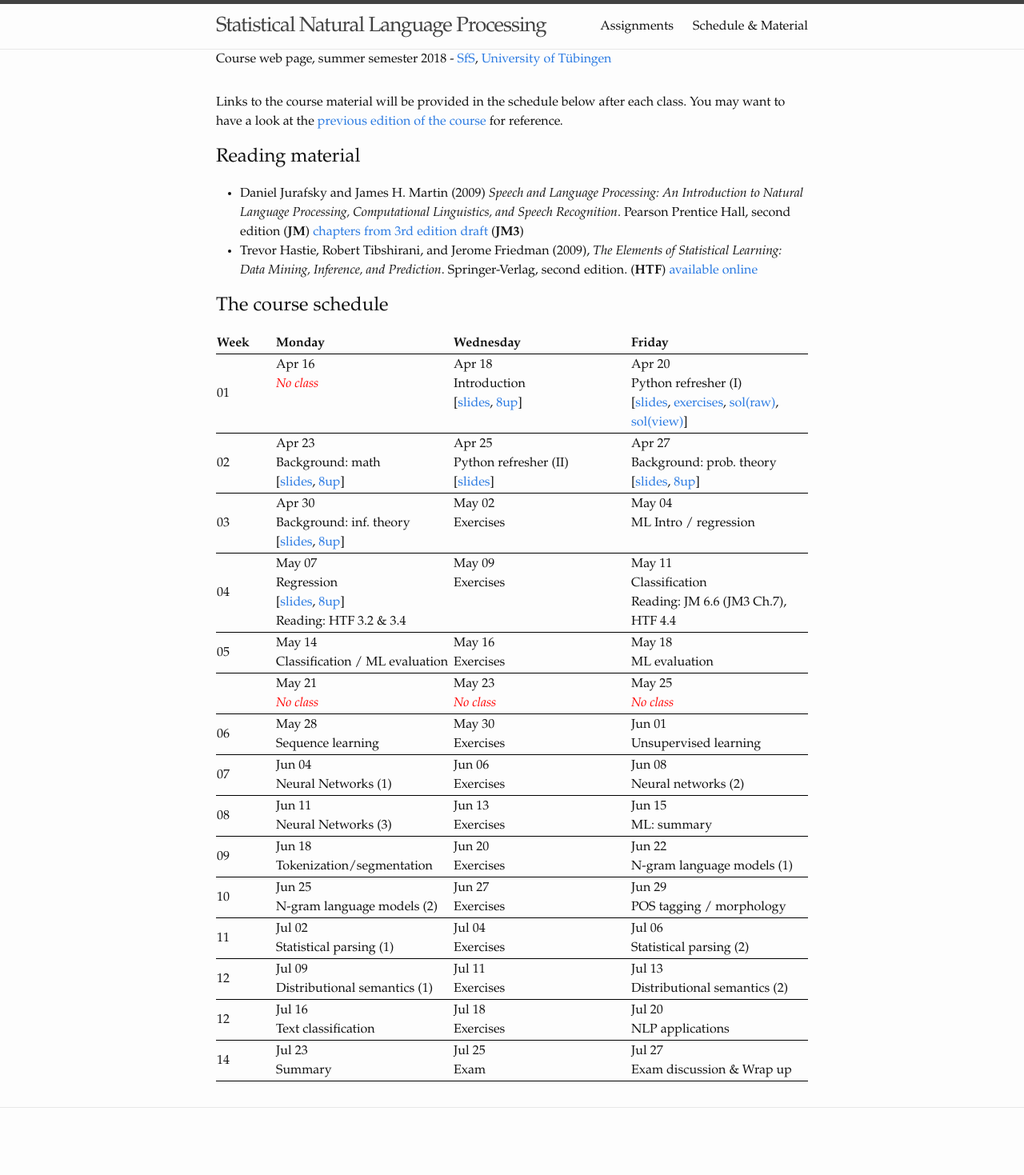
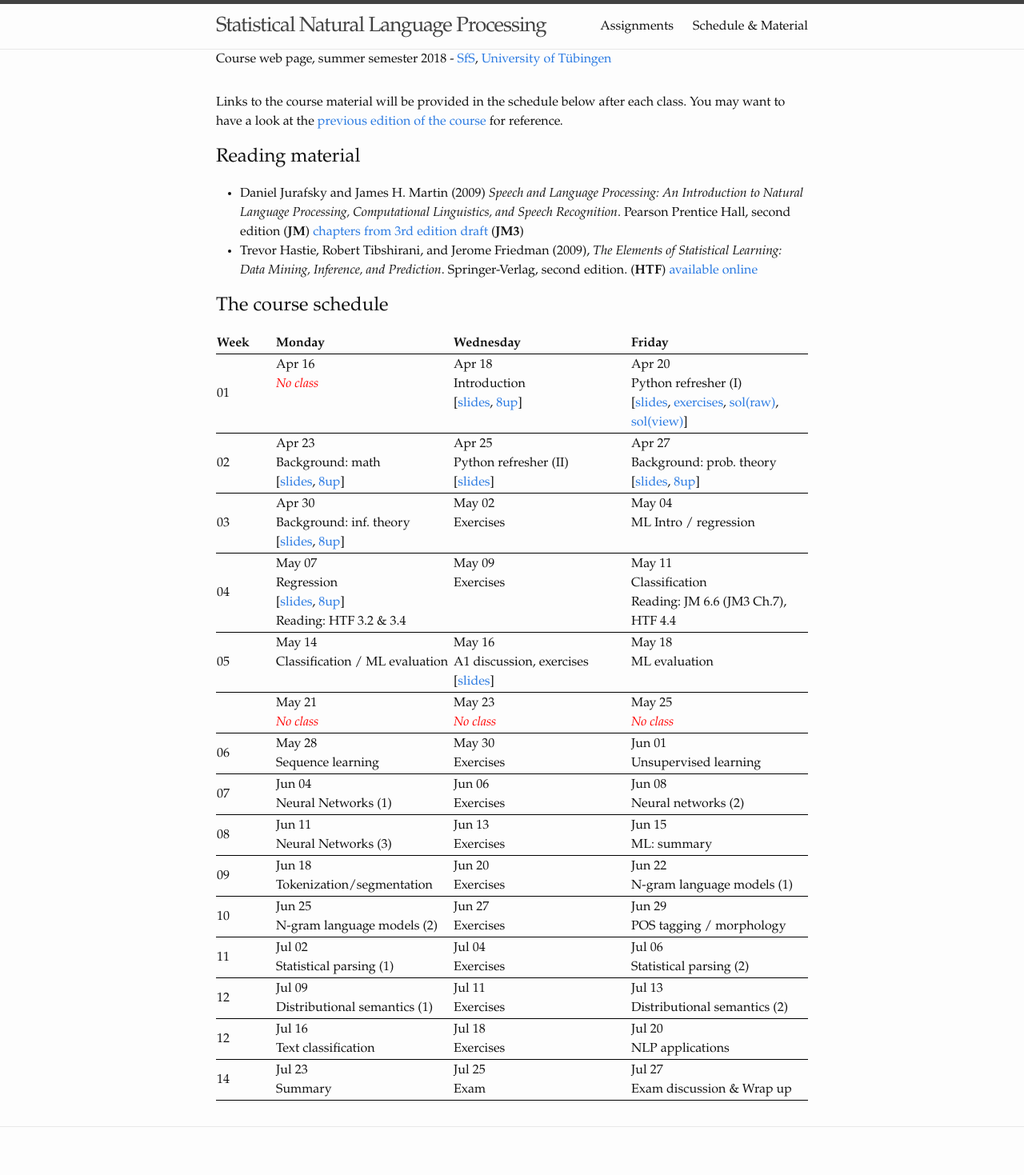
Before and after one commit to snlp2018/snlp2018.github.io, a Jekyll site: the page built from schedule.md, in a window 1280 px wide. Shown: the whole page at 80% size. Built offline with Jekyll 4.4.1, drawn with Linux system fonts in a browser that asks for light colours; before the commit the page ends 1445 px from its top, so only the background shows below that.

Commit message:
assignment 1 discussion

```diff
--- a/_data/schedule.yml
+++ b/_data/schedule.yml
@@ -58,7 +58,9 @@
     May 14:
       topic: Classification / ML evaluation
     May 16:
-      topic: Exercises
+      topic: A1 discussion, exercises
+      links:
+        slides: slides/assignment-1-discussion.pdf
     May 18:
       topic: ML evaluation
 - week: " "
```
Also changed, not shown: 2 other files.
